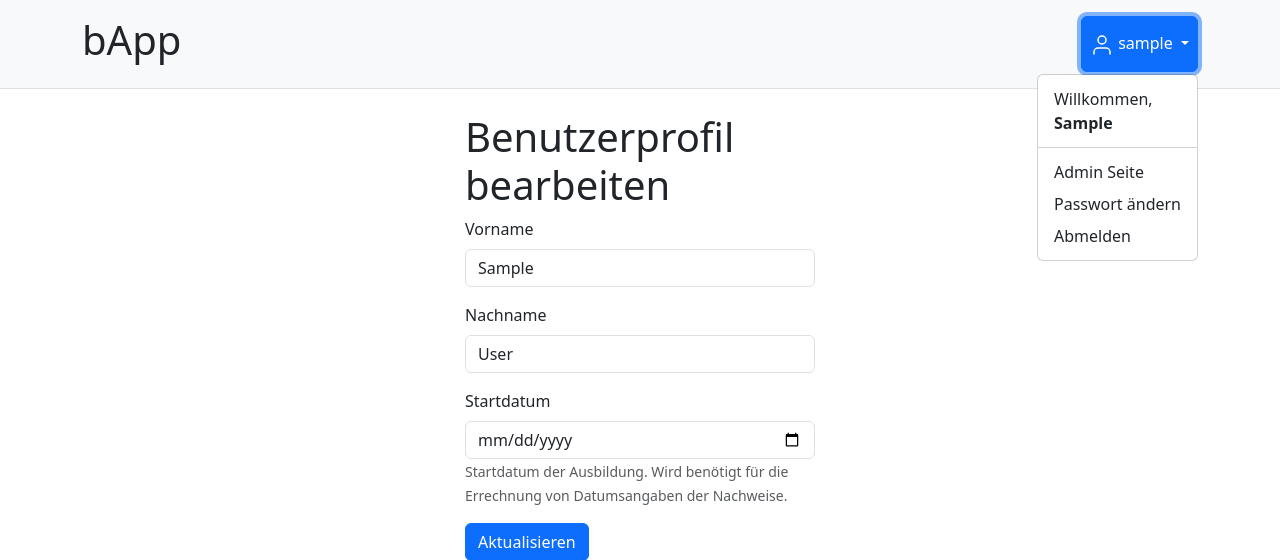
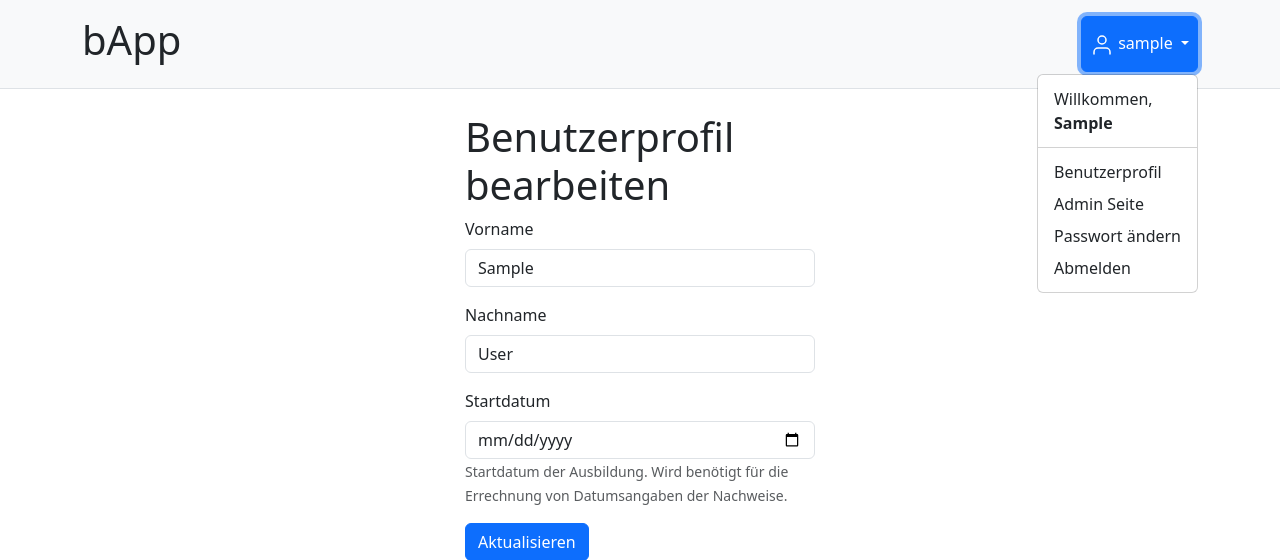
Before and after one commit to Actionb/berichtsheft, a Django app: page /bapp/profile/ in a window 1280 px wide, after a click that opens the changed part. Shown: the top 560 px of the page. Run offline with Django 5.2, Linux system fonts and the light colour scheme; the visitor is signed in with stand-in values (Sample User, id 1); data comes from the database, SQL or seed files in the repository; some libraries are stand-ins or nearby versions.

Commit message:
Add link to profile page to user nav

```diff
--- a/web/templates/base.html
+++ b/web/templates/base.html
@@ -27,6 +27,7 @@
                     {% if user.is_authenticated %}
                         <li><span class="dropdown-item-text">Willkommen, <strong>{% firstof user.get_short_name user.get_username %}</strong></span></li>
                         <li><hr class="dropdown-divider"></li>
+                        <li><a class="dropdown-item" href="{% url 'user_profile' %}">Benutzerprofil</a></li>
                         {% if user.is_staff %}<li><a class="dropdown-item" href="{% url 'admin:index' %}">Admin Seite</a></li>{% endif %}
                         {% if user.has_usable_password %}<li><a class="dropdown-item" href="{% url 'password_change' %}">Passwort ändern</a></li>{% endif %}
                         <li><form id="logout-form" method="post" action="{% url 'logout' %}">
```
Also changed, not shown: tests/test_web/test_views.py (+1 -0 lines).
